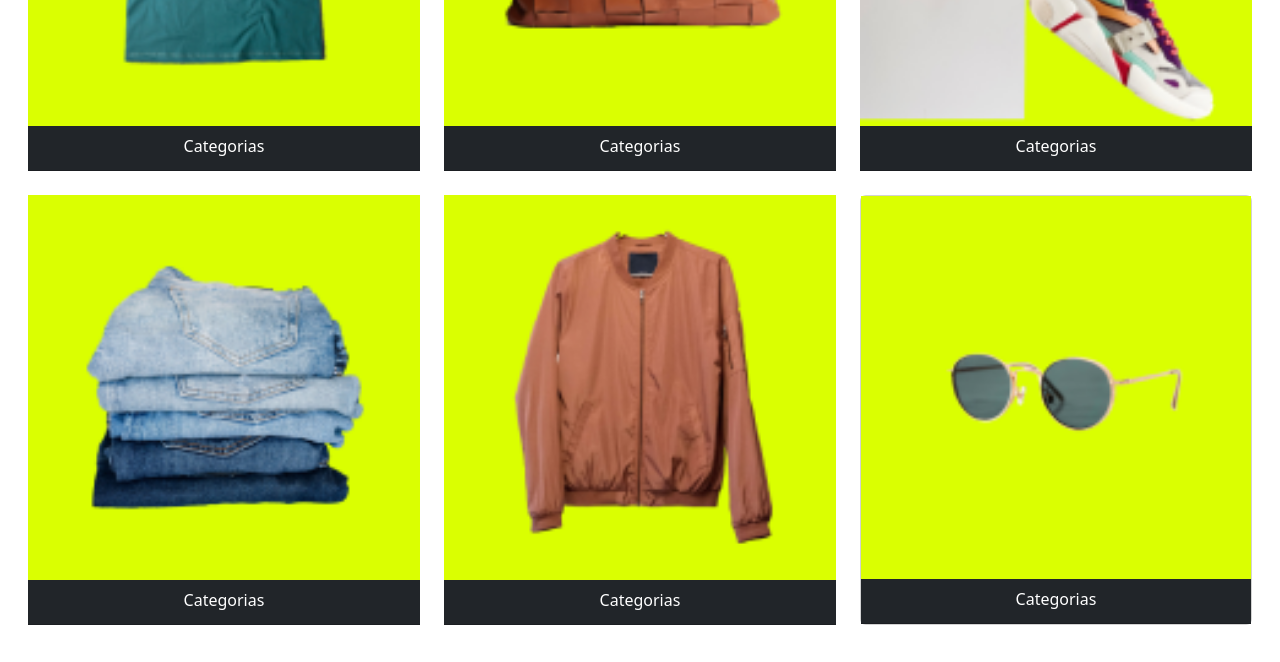
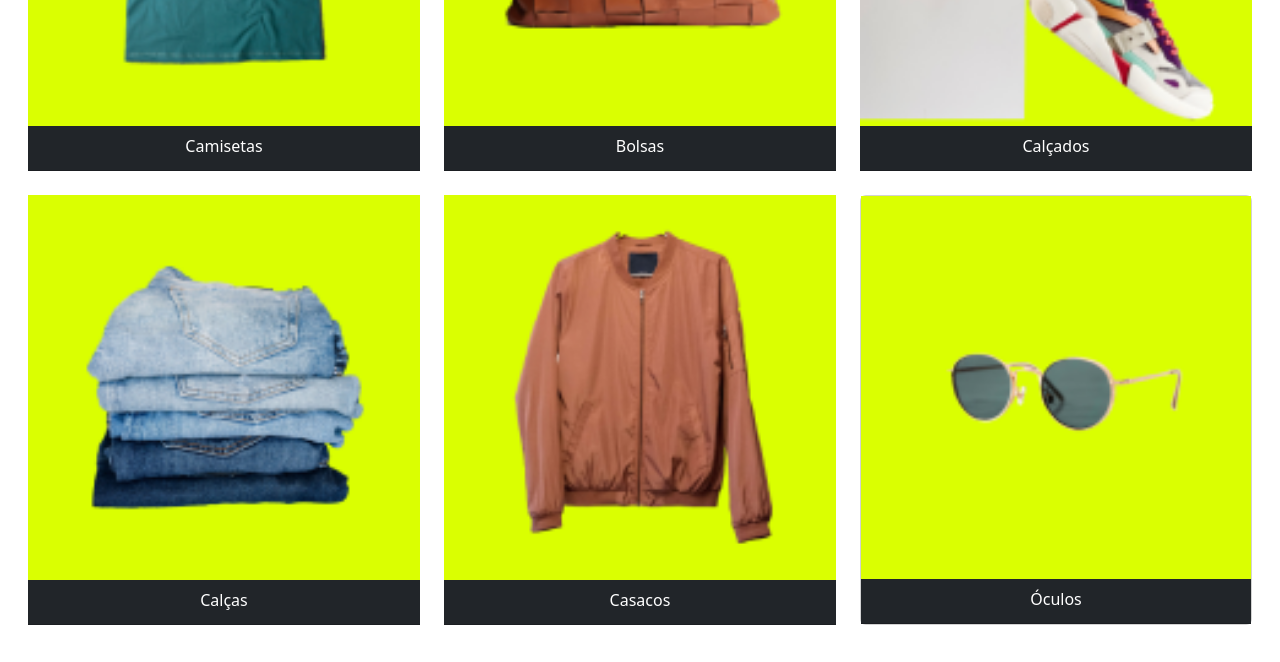
Before and after one commit to jorge-ruan/portifolio-bootstrap, a plain HTML site: page index.html in a window 1280 px wide. Shown: the part 820-1482 px from the top of the page. Drawn offline with nearby package versions, Linux system fonts and the light colour scheme.

Commit message:
alteração nas categorias

```diff
--- a/index.html
+++ b/index.html
@@ -116,7 +116,7 @@
         <img class="d-none d-md-none d-xl-block" src="./assets/Desktop/categorias/categoria-camiseta.png" alt="imagem camisa verde">
 
         <div class="card-header text-center text-white bg-dark">
-          <p class="mb-1">Categorias</p>
+          <p class="mb-1">Camisetas</p>
         </div>
       </div>
     </div>
@@ -127,7 +127,7 @@
         <img class="d-none d-md-none d-xl-block" src="./assets/Desktop/categorias/categoria-bolsa.png" alt="imagem de uma bolsa marrom">
 
         <div class="card-header text-center text-white bg-dark">
-          <p class="mb-1">Categorias</p>
+          <p class="mb-1">Bolsas</p>
         </div>
       </div>
     </div>
@@ -138,7 +138,7 @@
         <img class="d-none d-md-none d-xl-block" src="./assets/Desktop/categorias/categoria-calcados.png" alt="imagem de um par de sapatos">
 
         <div class="card-header text-center text-white bg-dark">
-          <p class="mb-1">Categorias</p>
+          <p class="mb-1">Calçados</p>
         </div>
       </div>
     </div>
@@ -149,7 +149,7 @@
         <img class="d-none d-md-none d-xl-block" src="./assets/Desktop/categorias/categoria-calcas.png" alt="imagens de calças jins">
 
         <div class="card-header text-center text-white bg-dark">
-          <p class="mb-1">Categorias</p>
+          <p class="mb-1">Calças</p>
         </div>
       </div>
     </div>
@@ -160,7 +160,7 @@
         <img class="d-none d-md-none d-xl-block" src="./assets/Desktop/categorias/categoria-casacos.png" alt="imagem de um casaco marrom">
 
         <div class="card-header text-center text-white bg-dark">
-          <p class="mb-1">Categorias</p>
+          <p class="mb-1">Casacos</p>
         </div>
       </div>
     </div>
@@ -171,7 +171,7 @@
         <img class="d-xl-block d-none d-md-none" src="./assets/Desktop/categorias/categoria-oculos.png" alt="imagem de um óculos de lente preta">
 
         <div class="card-header text-center text-white bg-dark">
-          <p class="mb-1">Categorias</p>
+          <p class="mb-1">Óculos</p>
         </div>
       </div>
     </div>
```
